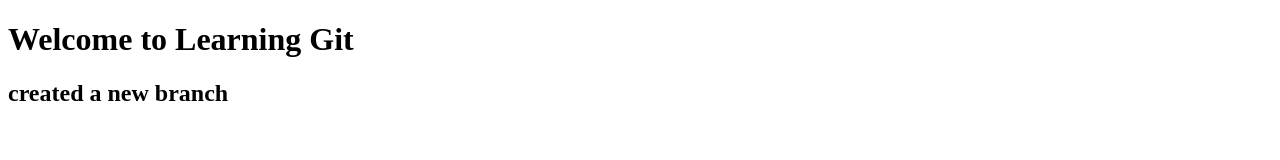
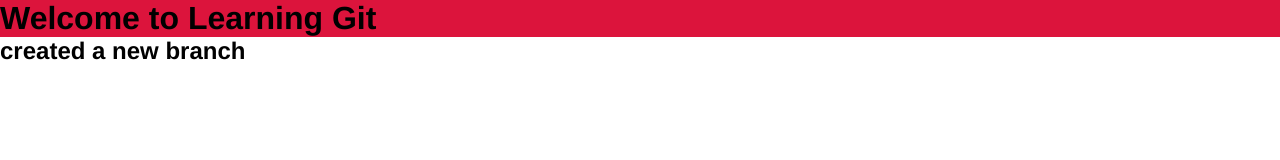
Before and after one commit to sathishlxg/Angular-Typescript-RequireJS, a plain HTML site: page index.html in a window 1280 px wide. Drawn offline with Linux system fonts and the light colour scheme.

Commit message:
added stylesheet

```diff
--- a/index.html
+++ b/index.html
@@ -2,6 +2,7 @@
 <html>
 <head>
 <title>Learnin Git</title>
+<link rel="stylesheet" href="style.css"/>
 </head>
 <body>
 <h1> Welcome to Learning Git</h1>
--- /dev/null
+++ b/style.css
@@ -0,0 +1,12 @@
+*{
+padding:0;
+margin:0;
+}
+
+body{
+font-family: 'helvetica';
+}
+
+h1{
+background-color: crimson;
+}
```
